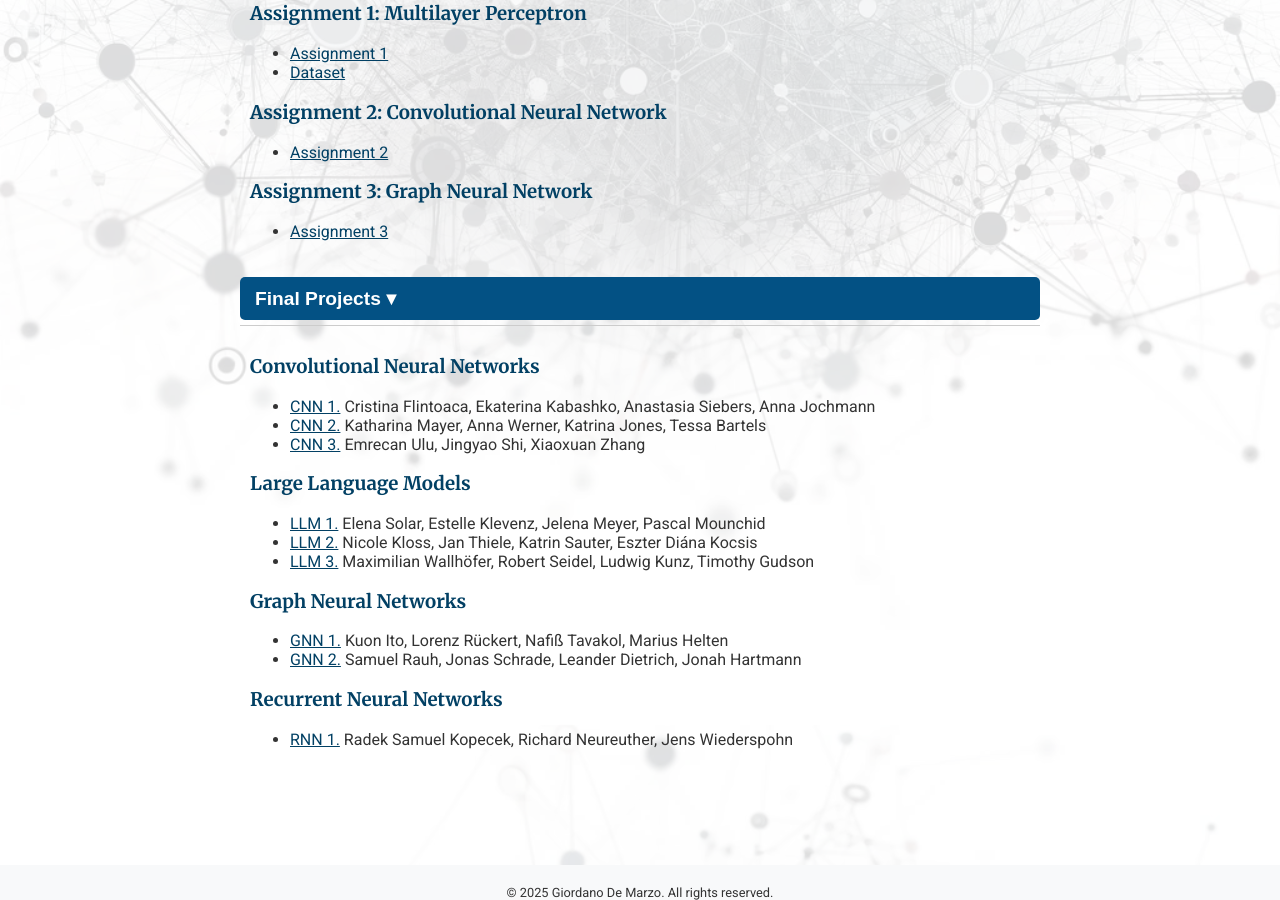
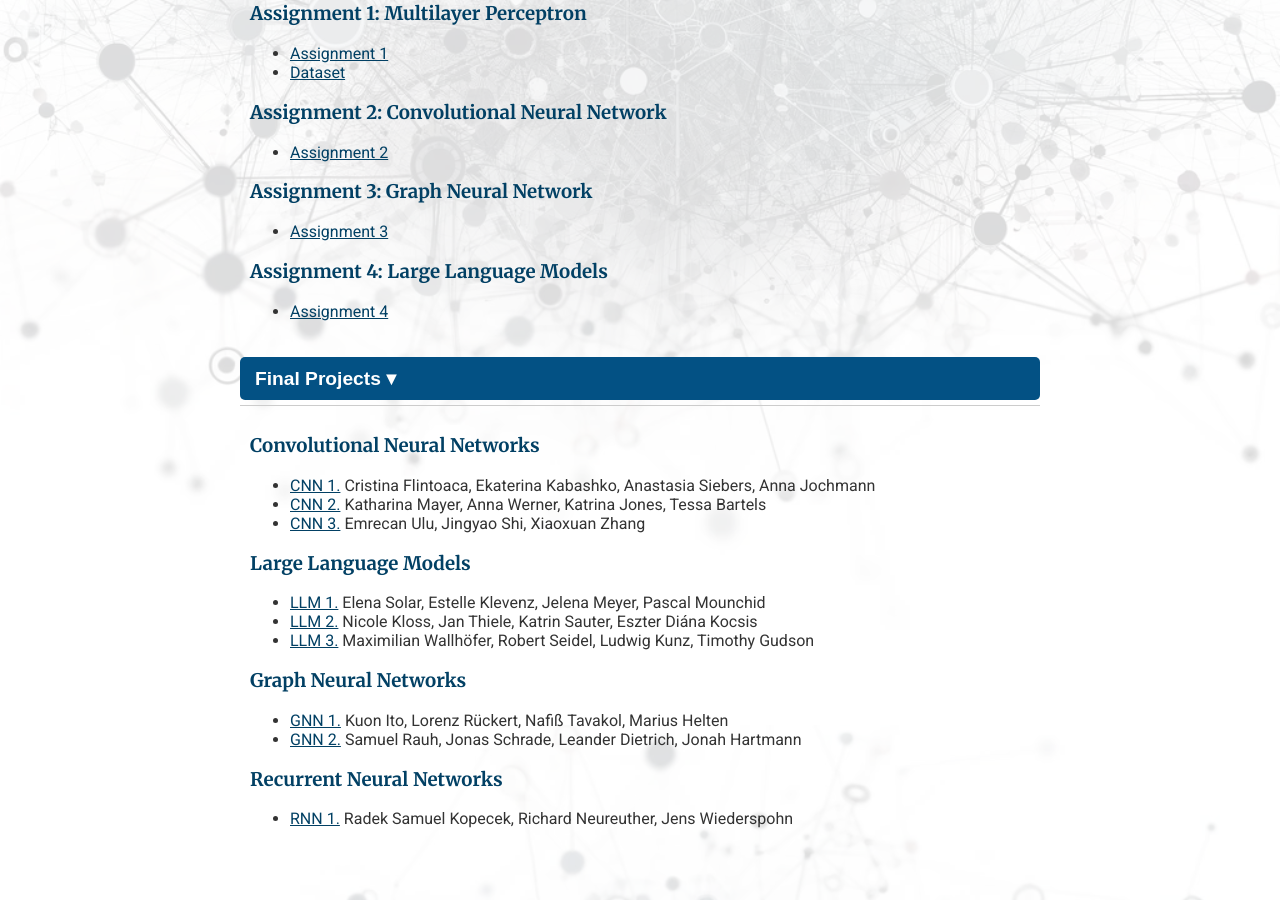
Before and after one commit to giordano-demarzo/giordano-demarzo.github.io, a Jekyll site: the page built from Deep_Learning_25.markdown, in a window 1280 px wide and 900 px high, scrolled down 3115 px. Built offline with Jekyll 4.4.1, drawn with Linux system fonts in a browser that asks for light colours.

Commit message:
Assignment 4

```diff
--- a/Deep_Learning_25.markdown
+++ b/Deep_Learning_25.markdown
@@ -310,6 +310,10 @@ applications to the Social Sciences. </p>
     		<ul>
                 	<li><a href="/files/dlss25/assignments/assignment3.pdf">Assignment 3</a></li>
                 </ul>
+       <h3> Assignment 4: Large Language Models</h3>
+    		<ul>
+                	<li><a href="/files/dlss25/assignments/assignment4.pdf">Assignment 4</a></li>
+                </ul>
     </div>
     <!-- Final Projects -->
     <button class="accordion-button" onclick="toggleAccordion('material-section')">Final Projects &#9662;</button>
```
Also changed, not shown: 1 other file.
